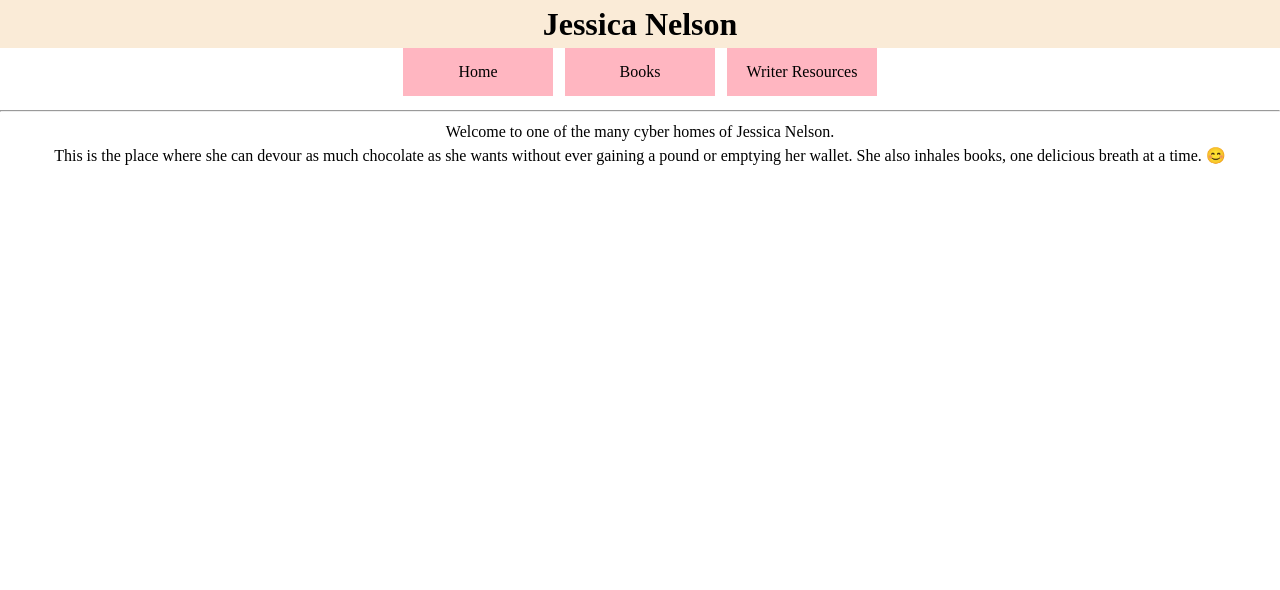
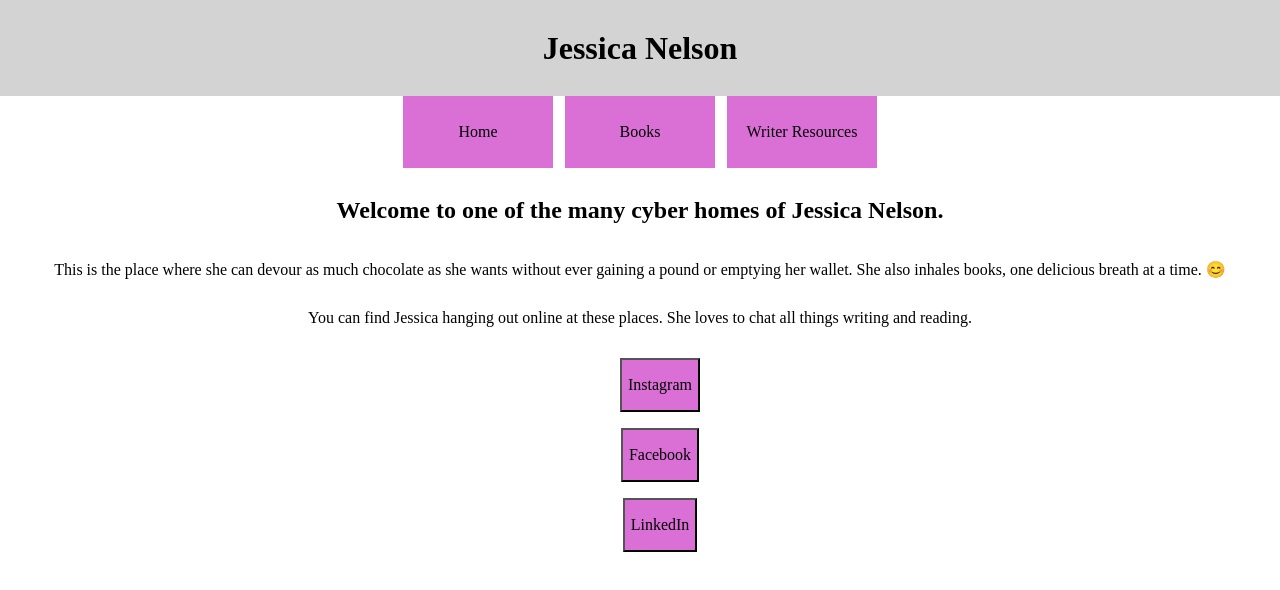
Before and after one commit to yahwehschica7/j-nelson-website, a React (Create React App) app: page / in a window 1280 px wide. Shown: the top 590 px of the page. Built offline with nearby package versions, Linux system fonts and the light colour scheme; data requests are answered from the project's data file.

Commit message:
renamed resources component

```diff
--- a/db.json
+++ b/db.json
@@ -1,4 +1,3 @@
-
 {
   "books": [
     {
@@ -17,39 +16,69 @@
       "id": 3,
       "title": "The Matchmaker's Match",
       "cover": "https://i.harperapps.com/hqna/covers/9781460388921/y404.jpg",
-        "link":"https://www.harlequin.com/shop/books/9781460388921_the-matchmakers-match.html"
+      "link": "https://www.harlequin.com/shop/books/9781460388921_the-matchmakers-match.html"
     },
     {
       "id": 4,
       "title": "A Hasty Betrothal",
       "cover": "https://i.harperapps.com/hqna/covers/9781488007996/y404.jpg",
-        "link":"https://www.harlequin.com/shop/books/9781488007996_a-hasty-betrothal.html"
+      "link": "https://www.harlequin.com/shop/books/9781488007996_a-hasty-betrothal.html"
     },
     {
       "id": 5,
       "title": "The Unconventional Governess",
       "cover": "https://i.harperapps.com/hqna/covers/9781488087325/y404.jpg",
-        "link":"https://www.harlequin.com/shop/books/9781488087325_the-unconventional-governess.html"
+      "link": "https://www.harlequin.com/shop/books/9781488087325_the-unconventional-governess.html"
     },
     {
       "id": 6,
       "title": "An Unlikely Duchess",
       "cover": "https://i.harperapps.com/hqna/covers/9780369706683/y404.jpg",
       "link": "https://www.harlequin.com/shop/books/9780369706683_an-unlikely-duchess.html"
-
     }
   ],
   "resources": [
-        {"id": 1,
-        "link": "",
-        "name": ""
+    {
+      "id": 1,
+      "link": "https://rachellegardner.com/",
+      "name": "Agent Rachelle Gardner"
     },
     {
       "id": 2,
-        "link": "",
-        "name": ""
+      "link": "https://stevelaube.com/",
+      "name": "Agent Steve Laube"
     }
+  ],
+  "socialmedia": [
+    {
+      "id": 1,
+      "name": "Instagram",
+      "url": "https://www.instagram.com/jessica_nelson7/"
+    },
+    {
+      "id": 2,
+      "name": "Facebook",
+      "url": "https://www.facebook.com/AuthorJessicaNelson/"
+    },
+    {
+      "id": 3,
+      "name": "LinkedIn",
+      "url": "https://www.linkedin.com/in/jessica-nelson-729762217"
+    }
+  ],
+  "advice": [
+    {
+      "id": 1,
+      "writingTip": "Never give up!"
+    },
+    {
+      "id": 2,
+      "writingTip": "Do your research"
+    },
+    {
+      "id": 3,
+      "writingTip": "Be open to critique"
+    }
+
   ]
-
-
 }
--- /dev/null
+++ b/src/AddWritingTips.jsx
@@ -0,0 +1,46 @@
+import React, { useState } from 'react'
+
+const AddWritingTips = () => {
+
+  const [advice, newAdvice] = useState("")
+
+  const adviceList = advice.map((advice) =>
+    <li key={advice.id}>
+      <h2>{advice.writingTip}</h2>
+    </li>
+  )
+
+  function handleChange(e) {
+    e.preventDefault()
+    handleAdd(e.target.value)
+  }
+
+  function handleAdd() {
+    fetch("http://localhost:3001/advice", {
+    method: 'POST',
+    headers: {
+      'Content-Type': 'application/json',
+  },
+    body: JSON.stringify(handleChange),
+  })
+  .then(response => response.json())
+  .then(data => {
+    newAdvice(data);
+  })
+  }
+
+
+
+  return (
+    <div>
+      {adviceList}
+       <h2>Have your own great writing advice? Add it here!</h2>
+        <input type="text" value={""} onChange={handleChange} />
+          <button type="button" onClick={handleAdd}>
+            Add
+          </button>
+    </div>
+  )
+}
+
+export default AddWritingTips
--- a/src/BookContainer.jsx
+++ b/src/BookContainer.jsx
@@ -9,8 +9,7 @@ const BookContainer = () => {
     fetch("http://localhost:3001/books")
     .then((res) => res.json())
     .then((data) => {
-          console.log(data)
-          setBooks(data)
+         setBooks(data)
         }
       )
     }, [])
@@ -18,13 +17,13 @@ const BookContainer = () => {
 
 
    const bookList = books.map(book =>
-    <p>
+    <ul key={book.id}>
         <img src={book.cover}/>
         <h4>{book.title}</h4>
         <a href={book.link}>
-        <button>Buy Now</button>
+        <button style={{backgroundColor: "orchid"}}>Buy Now</button>
         </a>
-    </p>
+    </ul>
    )
 
   return (
--- a/src/Home.jsx
+++ b/src/Home.jsx
@@ -1,24 +1,22 @@
 import React from 'react'
-
+import Links from './Links'
 
 const Home = () => {
 
-
-
     return (
-    <div>
-        <hr/>
-          <p>
-          Welcome to one of the many cyber homes of Jessica Nelson. </p>
+      <div className='container'>
+          <h2>
+            Welcome to one of the many cyber homes of Jessica Nelson.
+          </h2>
             <p>This is the place where she can devour as much chocolate as she wants
             without ever gaining a pound or emptying her wallet.
             She also inhales books, one delicious breath at a time. 😊
             </p>
-
-
-
-
-
+            <p>You can find Jessica hanging out online
+              at these places. She loves to chat all things writing
+              and reading.
+            </p>
+              <Links />
       </div>
     )
   }
--- /dev/null
+++ b/src/Links.jsx
@@ -0,0 +1,33 @@
+import React, {useState, useEffect} from 'react'
+
+const Links = () => {
+
+    const [links, setLinks] = useState([])
+
+    useEffect(() => {
+     fetch("http://localhost:3001/socialmedia")
+     .then((res) => res.json())
+     .then((data) => {
+           setLinks(data)
+         }
+       )
+     }, [])
+
+     const linkList = links.map(link =>
+        <ul key={link.id}>
+            <a href={link.url}>
+                <button style={{backgroundColor: "orchid"}}>{link.name}</button>
+            </a>
+        </ul>
+       )
+
+  return (
+    <div>
+
+        {linkList}
+
+    </div>
+  )
+}
+
+export default Links
--- a/src/NavBar.jsx
+++ b/src/NavBar.jsx
@@ -6,7 +6,7 @@ const linkStyles = {
   width: "150px",
   padding: "12px",
   margin: "0 6px 6px",
-  background: "lightpink",
+  background: "orchid",
   textDecoration: "none",
   color: "black",
 };
@@ -14,7 +14,7 @@ const linkStyles = {
 function NavBar() {
   return (
     <div>
-      <h1 style={{backgroundColor: "antiquewhite"}} font={{font: "bold"}}>Jessica Nelson</h1>
+      <h1 style={{backgroundColor: "lightgrey"}}>Jessica Nelson</h1>
       <NavLink
         to="/"
         style={linkStyles}
--- a/src/WriterResources.jsx
+++ b/src/WriterResources.jsx
@@ -1,8 +1,34 @@
-import React from 'react'
+import React, {useState, useEffect} from 'react'
+import AddWritingTips from "./AddWritingTips"
+
 
 const WriterResources = () => {
+  const [resources, setResources] = useState([])
+
+  useEffect(() => {
+    fetch("http://localhost:3001/resources")
+    .then(res => res.json())
+    .then((data) => {
+      setResources(data)
+    })
+  }, [])
+
+  const resourceList = resources.map((resource) =>
+    <ul key={resource.id}>
+      <h2>{resource.name}</h2>
+      <a href={resource.link}>
+        <button style={{backgroundColor: "orchid"}}>Read Now</button>
+      </a>
+    </ul>
+  )
   return (
-    <div>WriterResources</div>
+    <div>
+      {resourceList}
+      <h1>Do you want to learn more about publishing?
+        Check out these amazing resources to learn more!
+      </h1>
+        <AddWritingTips />
+    </div>
   )
 }
 
--- a/src/index.css
+++ b/src/index.css
@@ -34,7 +34,7 @@ html:focus-within {
 body {
   min-height: 100vh;
   text-rendering: optimizeSpeed;
-  line-height: 1.5;
+  line-height: 3;
 }
 
 /* A elements that don't have a class get default styles */
```
Lines whose indentation alone changed are shown as unchanged.
